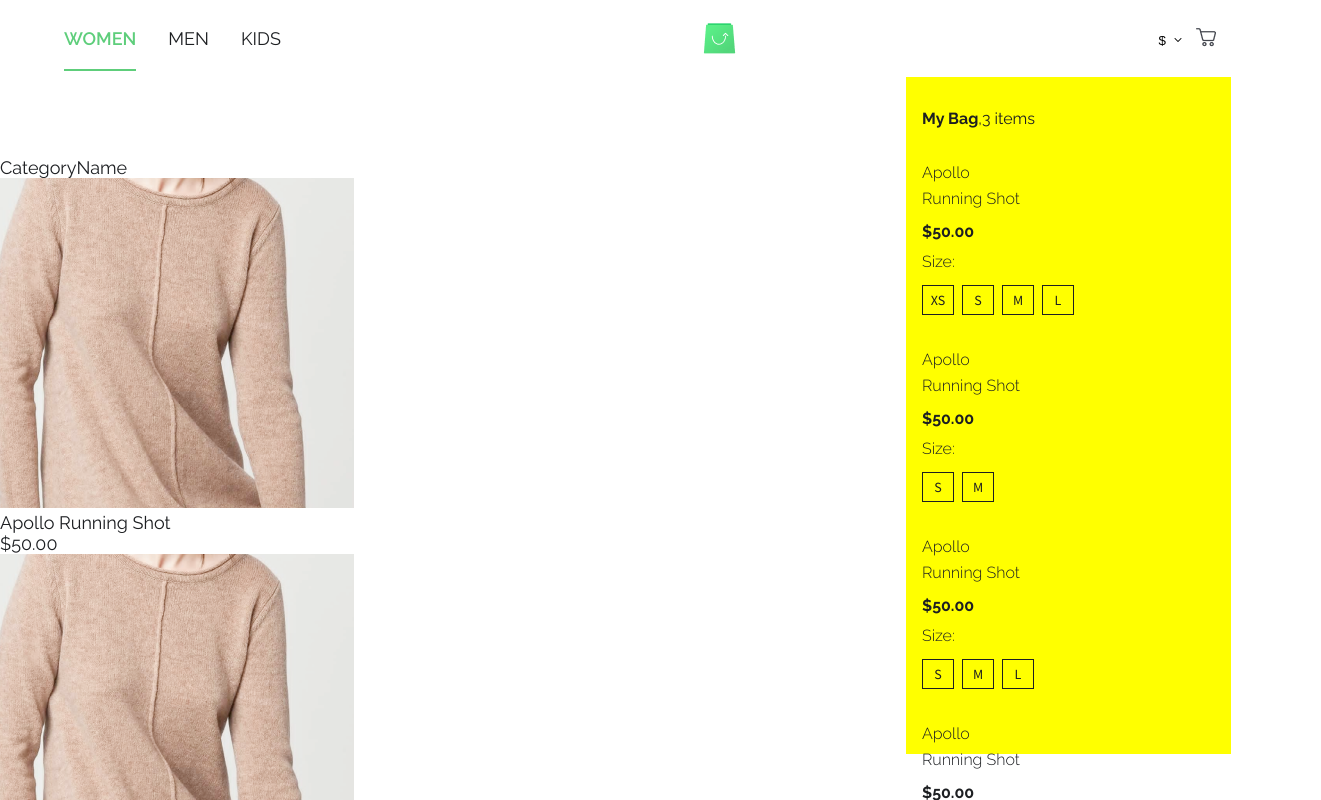
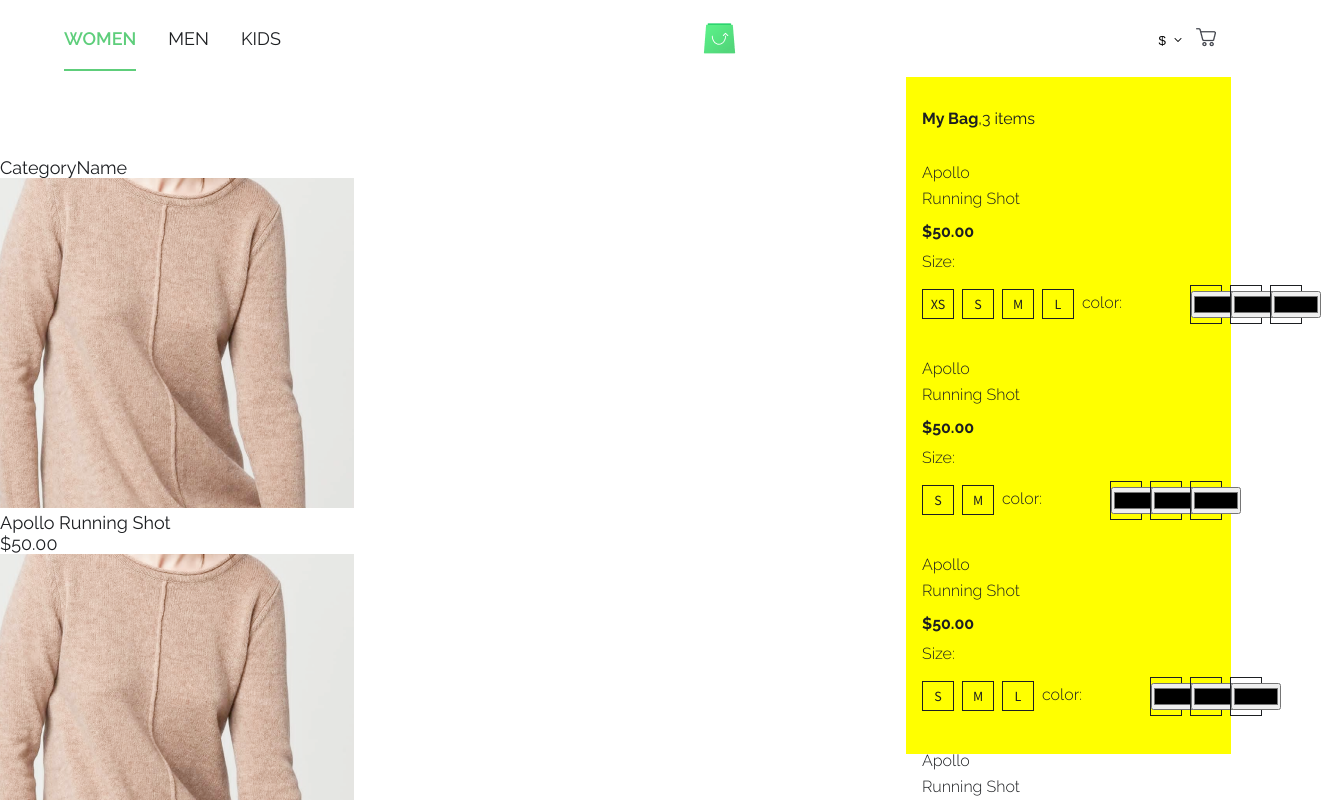
Before and after one commit to vickymarz/clothing-shop, a React (Create React App) app: page / in a window 1280 px wide. Shown: the top 800 px of the page, 1321 px wide, since content can reach past the window. Built offline with nearby package versions, Linux system fonts and the light colour scheme; the HTML template or start-up script is replaced by a standard one.

Commit message:
Add color

```diff
--- a/src/App.js
+++ b/src/App.js
@@ -14,6 +14,7 @@ const cloth = [
     amount: '$50.00',
     product: clothImg,
     sizes: ['XS', 'S', 'M', 'L'],
+    colors: ['red', 'green', 'blue'],
   },
   {
     id: 2,
@@ -21,6 +22,7 @@ const cloth = [
     amount: '$50.00',
     product: clothImg,
     sizes: ['S', 'M'],
+    colors: ['purple', 'grey', 'purple'],
   },
   {
     id: 3,
@@ -28,6 +30,7 @@ const cloth = [
     amount: '$50.00',
     product: clothImg,
     sizes: ['S', 'M', 'L'],
+    colors: ['red', 'pink', 'black'],
   },
   {
     id: 4,
@@ -35,6 +38,7 @@ const cloth = [
     amount: '$50.00',
     product: clothImg,
     sizes: ['XS', 'L'],
+    colors: ['purple', 'green', 'indigo'],
   },
   {
     id: 5,
@@ -42,6 +46,7 @@ const cloth = [
     amount: '$50.00',
     product: clothImg,
     sizes: ['XS', 'M', 'L'],
+    colors: ['blue', 'orange', 'yellow'],
   },
   {
     id: 6,
@@ -49,6 +54,7 @@ const cloth = [
     amount: '$50.00',
     product: clothImg,
     sizes: ['L'],
+    colors: ['red', 'violet', 'black'],
   },
 ];
 
--- a/src/app/components/CartStore.js
+++ b/src/app/components/CartStore.js
@@ -9,12 +9,12 @@ import styles from '../../css/cartStore.module.css';
 
 const CartStore = ({ cloth }) => {
   const productSize = cloth.map(({
-    sizes, id, brand, amount,
+    sizes, id, brand, amount, colors,
   }) => (
     <div key={id} className={styles.descriptions}>
       <div className={styles.productData}>
         <ProductDescriptions key={id} brand={brand} amount={amount} />
-        <p className={styles.sizeTitle}>Size:</p>
+        <p className={styles.headings}>Size:</p>
         <div className={styles.productSize}>
           {
             sizes.map((size) => (
@@ -25,6 +25,18 @@ const CartStore = ({ cloth }) => {
               </>
             ))
           }
+          <p className={styles.headings}>color:</p>
+          <div className={styles.productColor}>
+            {
+              colors.map((color) => (
+                <>
+                  <span key={Math.random()}>
+                    <Input type="color" value={color} />
+                  </span>
+                </>
+              ))
+            }
+          </div>
         </div>
       </div>
     </div>
@@ -38,7 +50,7 @@ const CartStore = ({ cloth }) => {
       </div>
       { productSize }
       <div>
-        <h3>color:</h3>
+
         <span>
           <Input type="color" value="red" />
         </span>
--- a/src/css/cartStore.module.css
+++ b/src/css/cartStore.module.css
@@ -43,14 +43,14 @@
     display: block;
 }
 
-.sizeTitle {
+.headings {
   margin-top: 8px;
   font-weight: 400;
   font-size: 14px;
   color: #1D1F22
 }
 
-.productSize {
+.productSize, .productColor {
     display: flex;
     gap: 8px;
     justify-content: flex-start;
```
